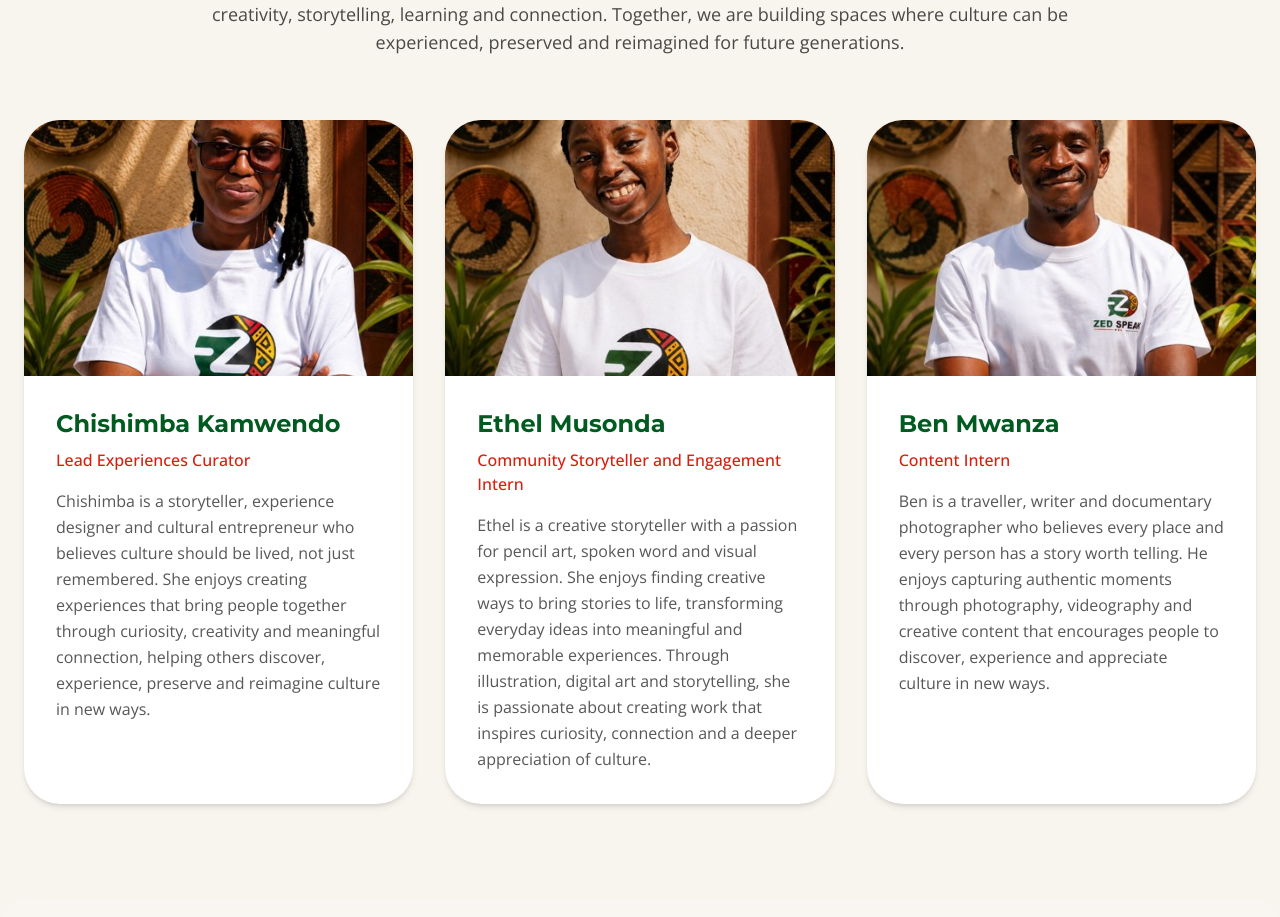
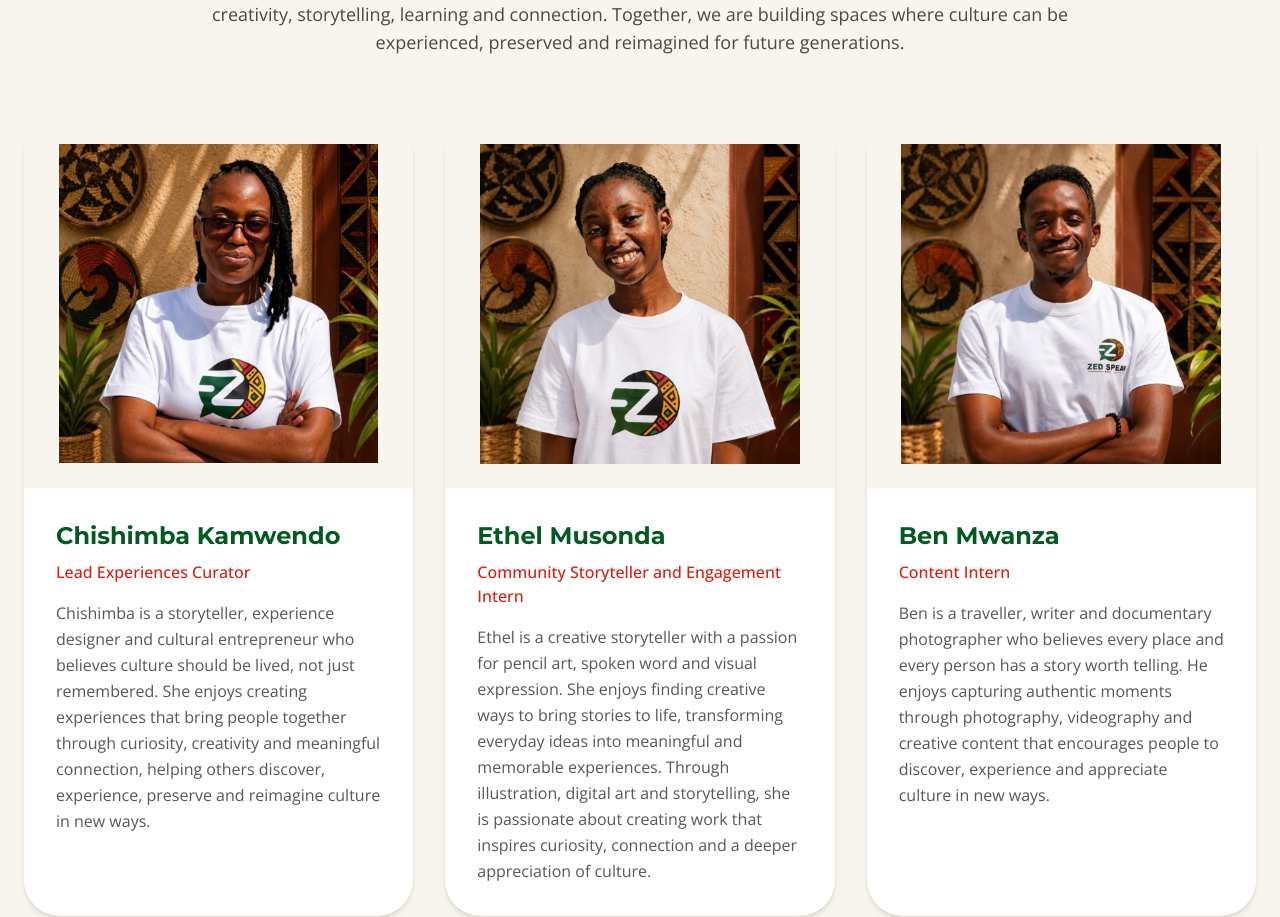
Before and after one commit to 7wesya/Project, a React (Vite) app in the folder client/: page /about in a window 1280 px wide. Shown: the part 4680-5597 px from the top of the page. Built offline with nearby package versions, Linux system fonts and the light colour scheme.

Commit message:
Improved Team Pictures

```diff
--- a/client/src/pages/About.jsx
+++ b/client/src/pages/About.jsx
@@ -348,10 +348,13 @@ export default function About() {
                         {team.map((member) => (
                             <Card key={member.id}>
 
-                                <PlaceholderImage
-                                    image={member.image}
-                                    label={member.name}
-                                />
+                                <div className="bg-[#F8F4EE] rounded-t-[32px] flex items-center justify-center p-6">
+                                    <img
+                                        src={member.image}
+                                        alt={member.name}
+                                        className="h-80 w-auto object-contain"
+                                    />
+                                </div>
 
                                 <div className="p-8">
 
```
